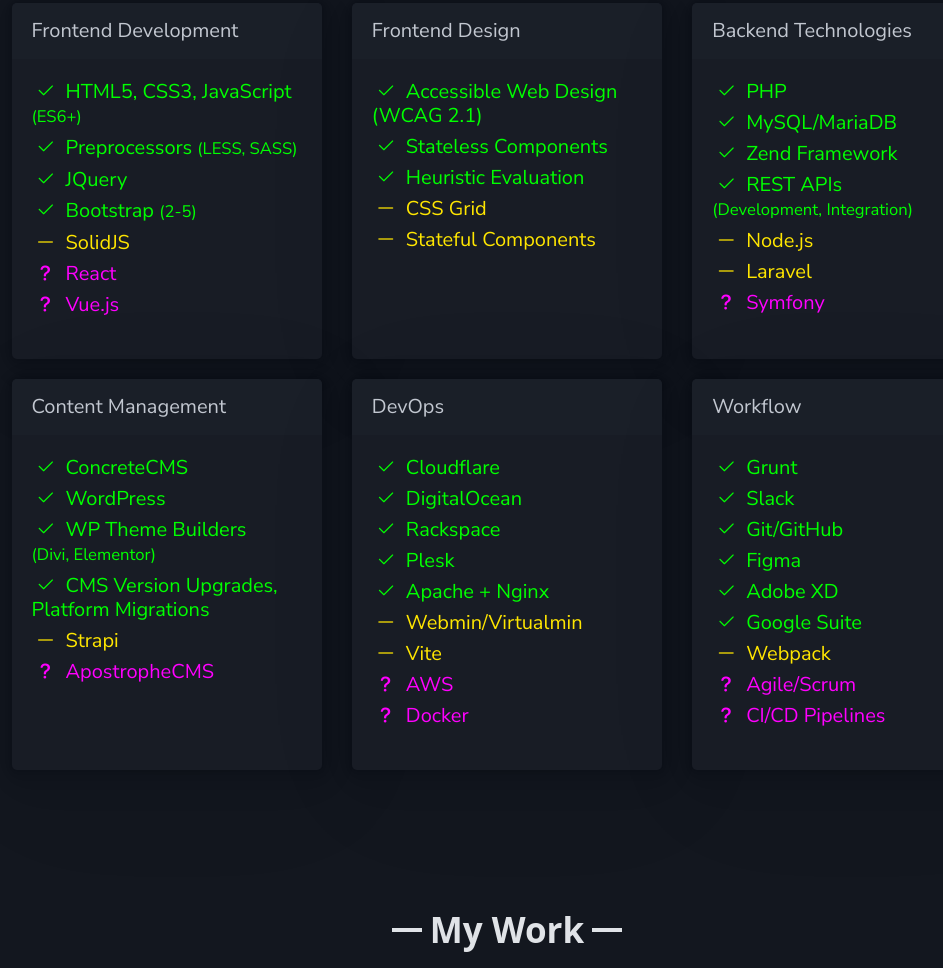
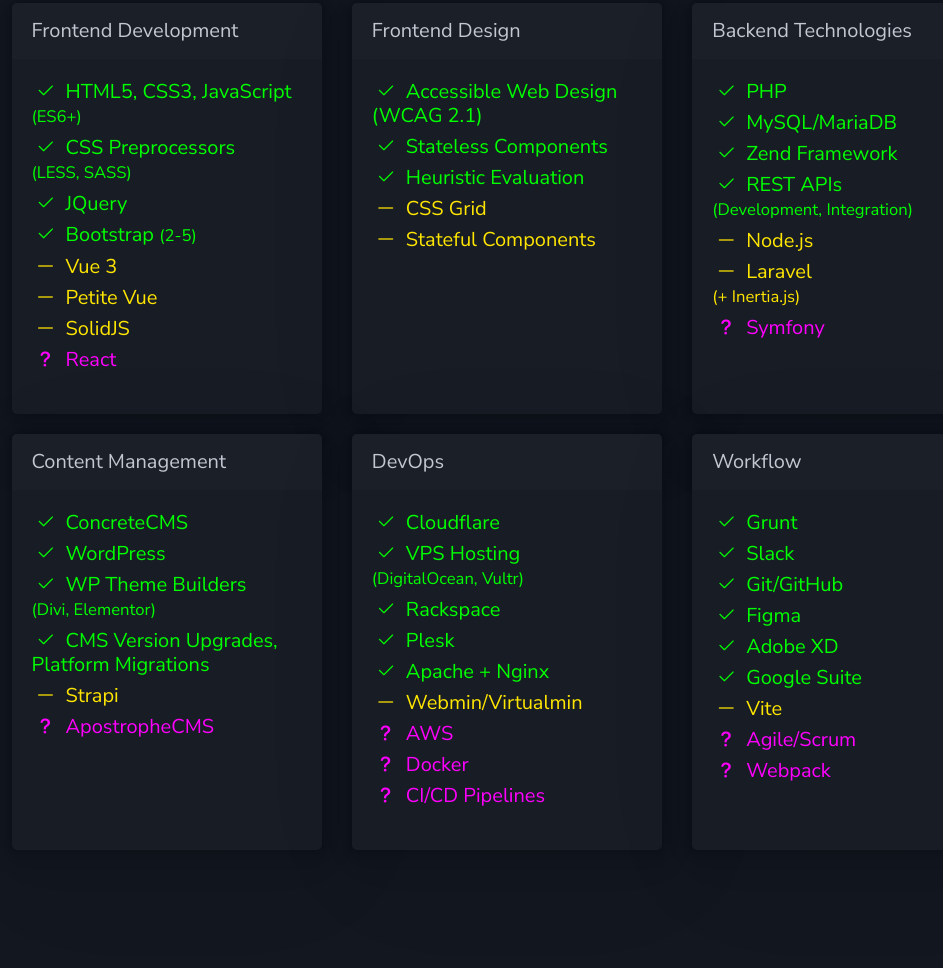
Before and after one commit to alecbiela/ab-webdev-slim, a plain HTML site: page index.html in a window 1280 px wide. Shown: the part 1533-2501 px from the top of the page, without its empty margins (133-1076 px from the left). Drawn offline with Linux system fonts and the light colour scheme.

Commit message:
Copy Edits

```diff
--- a/index.html
+++ b/index.html
@@ -68,12 +68,13 @@
                         <header>Frontend Development</header>
                         <ul>
                             <li class="proficient"><i class="icon-check2" aria-hidden="true"></i>HTML5, CSS3, JavaScript <small>(ES6&plus;)</small></li>
-                            <li class="proficient"><i class="icon-check2" aria-hidden="true"></i>Preprocessors <small>&lpar;LESS, SASS&rpar;</small></li>
+                            <li class="proficient"><i class="icon-check2" aria-hidden="true"></i>CSS Preprocessors <br/><small>&lpar;LESS, SASS&rpar;</small></li>
                             <li class="proficient"><i class="icon-check2" aria-hidden="true"></i>JQuery</li>
                             <li class="proficient"><i class="icon-check2" aria-hidden="true"></i>Bootstrap <small>&lpar;2-5&rpar;</small></li>
+                            <li class="learning"><i class="icon-dash-lg" aria-hidden="true"></i>Vue 3</li>
+                            <li class="learning"><i class="icon-dash-lg" aria-hidden="true"></i>Petite Vue</li>
                             <li class="learning"><i class="icon-dash-lg" aria-hidden="true"></i>SolidJS</li>
                             <li class="want-to-learn"><i class="icon-question-lg" aria-hidden="true"></i>React</li>
-                            <li class="want-to-learn"><i class="icon-question-lg" aria-hidden="true"></i>Vue.js</li>
                         </ul>
                     </article>
                     <article class="stack-card">
@@ -94,7 +95,7 @@
                             <li class="proficient"><i class="icon-check2" aria-hidden="true"></i>Zend Framework</li>
                             <li class="proficient"><i class="icon-check2" aria-hidden="true"></i>REST APIs<br/><small>&lpar;Development, Integration&rpar;</small></li>
                             <li class="learning"><i class="icon-dash-lg" aria-hidden="true"></i>Node.js</li>
-                            <li class="learning"><i class="icon-dash-lg" aria-hidden="true"></i>Laravel</li>
+                            <li class="learning"><i class="icon-dash-lg" aria-hidden="true"></i>Laravel<br/><small>&lpar;&plus; Inertia.js&rpar;</small></li>
                             <li class="want-to-learn"><i class="icon-question-lg" aria-hidden="true"></i>Symfony</li>
                         </ul>
                     </article>
@@ -113,14 +114,14 @@
                         <header>DevOps</header>
                         <ul>
                             <li class="proficient"><i class="icon-check2" aria-hidden="true"></i>Cloudflare</li>
-                            <li class="proficient"><i class="icon-check2" aria-hidden="true"></i>DigitalOcean</li>
+                            <li class="proficient"><i class="icon-check2" aria-hidden="true"></i>VPS Hosting</br><small>&lpar;DigitalOcean, Vultr&rpar;</small></li>
                             <li class="proficient"><i class="icon-check2" aria-hidden="true"></i>Rackspace</li>
                             <li class="proficient"><i class="icon-check2" aria-hidden="true"></i>Plesk</li>
                             <li class="proficient"><i class="icon-check2" aria-hidden="true"></i>Apache &plus; Nginx</li>
                             <li class="learning"><i class="icon-dash-lg" aria-hidden="true"></i>Webmin/Virtualmin</li>
-                            <li class="learning"><i class="icon-dash-lg" aria-hidden="true"></i>Vite</li>
                             <li class="want-to-learn"><i class="icon-question-lg" aria-hidden="true"></i>AWS</li>
                             <li class="want-to-learn"><i class="icon-question-lg" aria-hidden="true"></i>Docker</li>
+                            <li class="want-to-learn"><i class="icon-question-lg" aria-hidden="true"></i>CI/CD Pipelines</li>
                         </ul>
                     </article>
                     <article class="stack-card">
@@ -132,9 +133,9 @@
                             <li class="proficient"><i class="icon-check2" aria-hidden="true"></i>Figma</li>
                             <li class="proficient"><i class="icon-check2" aria-hidden="true"></i>Adobe XD</li>
                             <li class="proficient"><i class="icon-check2" aria-hidden="true"></i>Google Suite</li>
-                            <li class="learning"><i class="icon-dash-lg" aria-hidden="true"></i>Webpack</li>
+                            <li class="learning"><i class="icon-dash-lg" aria-hidden="true"></i>Vite</li>
                             <li class="want-to-learn"><i class="icon-question-lg" aria-hidden="true"></i>Agile/Scrum</li>
-                            <li class="want-to-learn"><i class="icon-question-lg" aria-hidden="true"></i>CI/CD Pipelines</li>
+                            <li class="want-to-learn"><i class="icon-question-lg" aria-hidden="true"></i>Webpack</li>
                         </ul>
                     </article>
                 </div>
```
